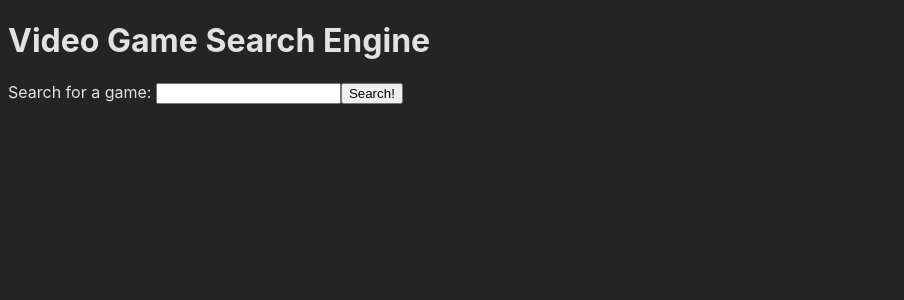
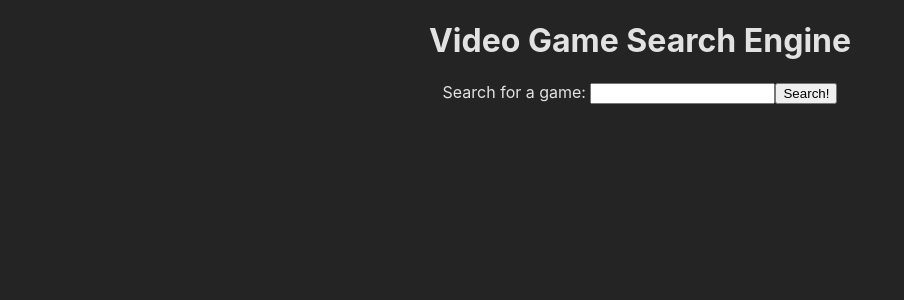
Before and after one commit to cmdcjones/gql-apollo-ts, a React (Vite) app in the folder frontend/: page / in a window 1280 px wide. Shown: the top 300 px of the page, without its empty margins (0-904 px from the left). Built offline with nearby package versions, Linux system fonts and the light colour scheme.

Commit message:
actually fixed display format this time

```diff
--- a/frontend/src/App.tsx
+++ b/frontend/src/App.tsx
@@ -31,7 +31,7 @@ export default function App() {
   }
 
   return (
-    <div>
+    <div className="main">
       <h1>Video Game Search Engine</h1>
       <div>
         <form onSubmit={(e) => handleGameSubmit(e)}>
--- a/frontend/src/index.css
+++ b/frontend/src/index.css
@@ -3,3 +3,9 @@
   color: rgba(255, 255, 255, 0.87);
   background-color: #242424;
 }
+
+.main {
+    width: 800px;
+    margin: 0 auto;
+    text-align: center;
+}
```
